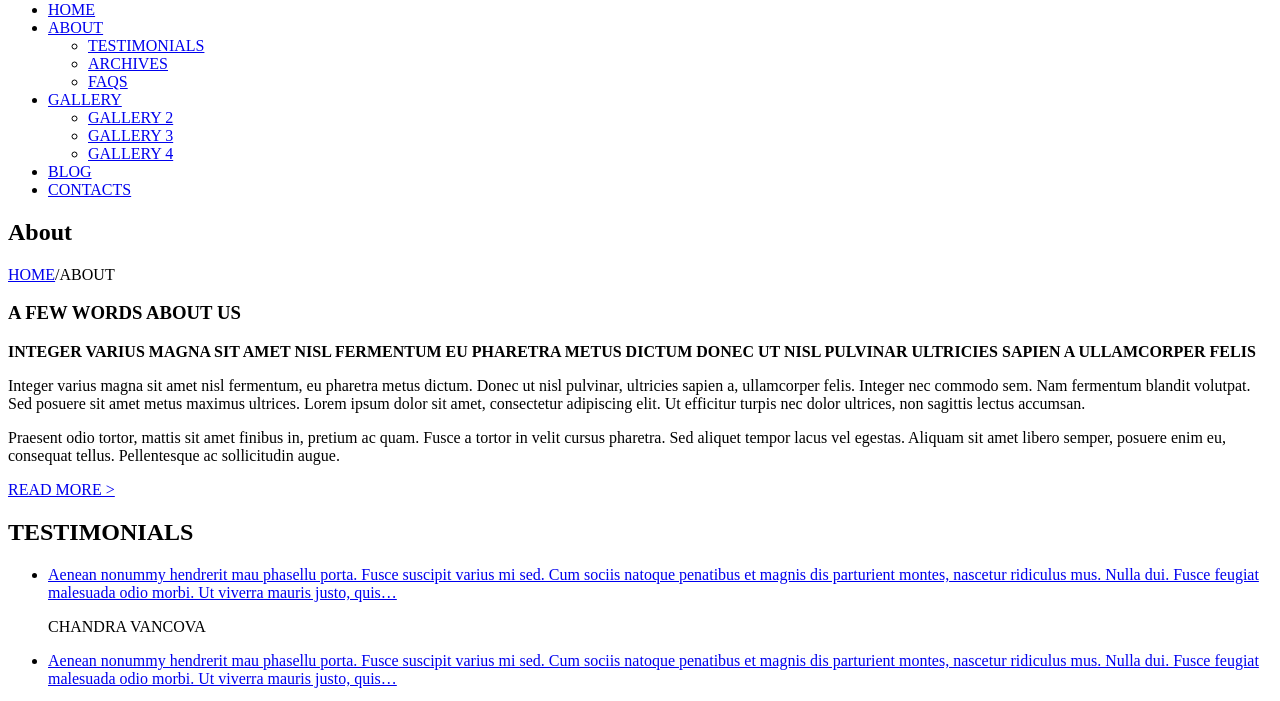
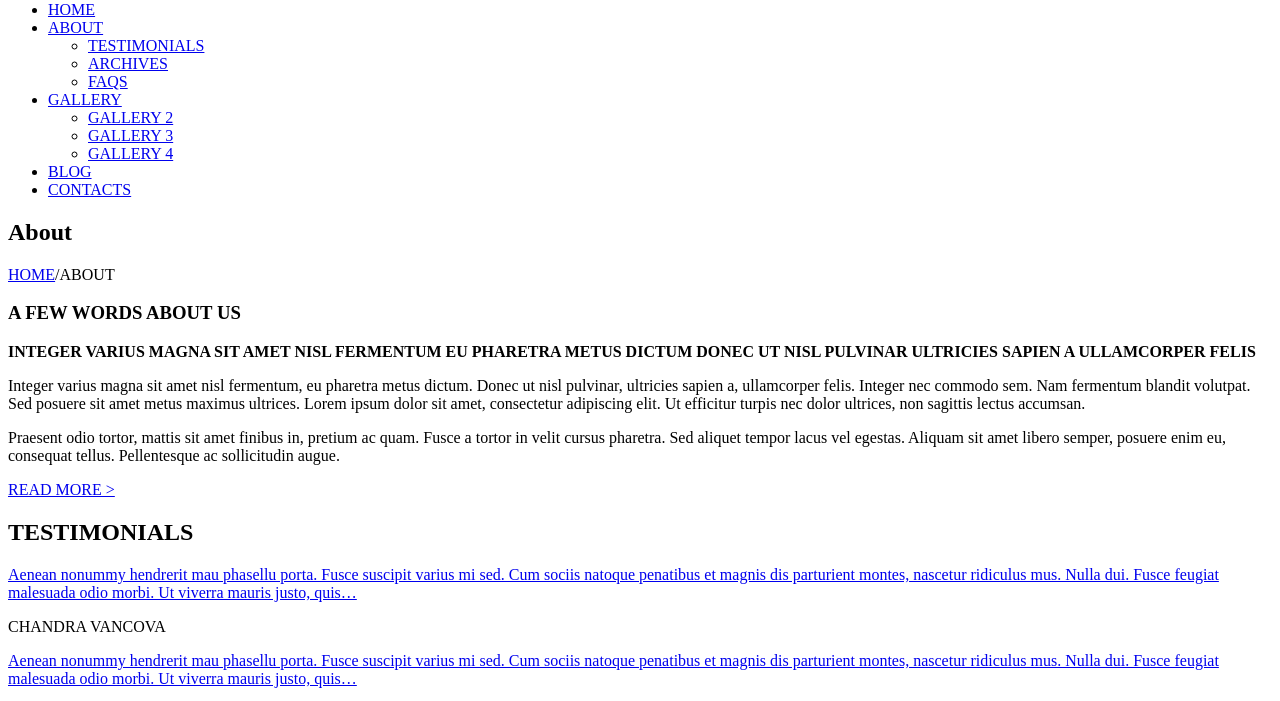
Before and after one commit to EllisNicholas/EllisNicholas.github.io, a plain HTML site: page Project1/index.html in a window 1280 px wide. Shown: the part 79-780 px from the top of the page. Drawn offline with Linux system fonts and the light colour scheme.

Commit message:
removing list for testimonials

```diff
--- a/Project1/index.html
+++ b/Project1/index.html
@@ -42,12 +42,10 @@
     </section>
     <section id = "Testimonials">
         <h2>TESTIMONIALS</h2>
-        <ul>
-            <li><a href = "#">Aenean nonummy hendrerit mau phasellu porta. Fusce suscipit varius mi sed. Cum sociis natoque penatibus et magnis dis parturient montes, nascetur ridiculus mus. Nulla dui. Fusce feugiat malesuada odio morbi. Ut viverra mauris justo, quis…</a></li>
+            <p><a href = "#">Aenean nonummy hendrerit mau phasellu porta. Fusce suscipit varius mi sed. Cum sociis natoque penatibus et magnis dis parturient montes, nascetur ridiculus mus. Nulla dui. Fusce feugiat malesuada odio morbi. Ut viverra mauris justo, quis…</a></p>
             <p>CHANDRA VANCOVA</p>
-            <li><a href = "#">Aenean nonummy hendrerit mau phasellu porta. Fusce suscipit varius mi sed. Cum sociis natoque penatibus et magnis dis parturient montes, nascetur ridiculus mus. Nulla dui. Fusce feugiat malesuada odio morbi. Ut viverra mauris justo, quis…</a></li>
+            <p><a href = "#">Aenean nonummy hendrerit mau phasellu porta. Fusce suscipit varius mi sed. Cum sociis natoque penatibus et magnis dis parturient montes, nascetur ridiculus mus. Nulla dui. Fusce feugiat malesuada odio morbi. Ut viverra mauris justo, quis…</a></p>
             <P>SAM KROMSTAIN</P>
-        </ul>
     </section>
 
 </main>
```
